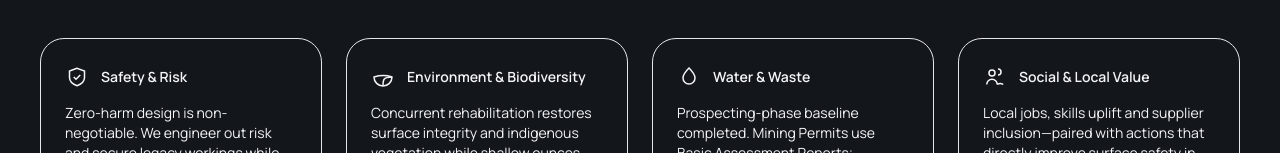
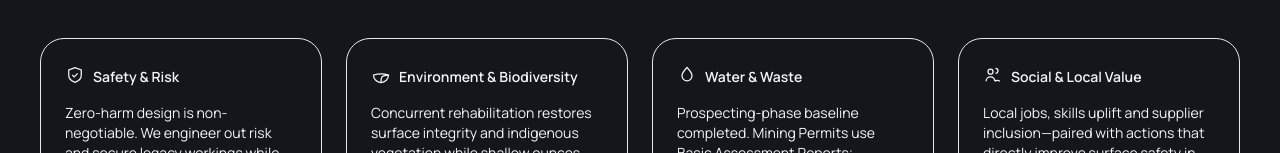
Before and after one commit to Capdavid777/gold-ore, a Next.js app: page /esg in a window 1280 px wide. Shown: the part 523-676 px from the top of the page. Built offline with nearby package versions, Linux system fonts and the light colour scheme; no server answers.

Commit message:
Update page.tsx

```diff
--- a/src/app/esg/page.tsx
+++ b/src/app/esg/page.tsx
@@ -54,7 +54,7 @@ type Stat = { label: string; value: string; sub?: string };
 
 const PILLARS: Pillar[] = [
   {
-    icon: <Icon.Shield className="h-6 w-6" />,
+    icon: <Icon.Shield className="h-5 w-5 align-middle relative -top-0.5 shrink-0" />,
     title: "Safety & Risk",
     body:
       "Zero-harm design is non-negotiable. We engineer out risk and secure legacy workings while ramping production.",
@@ -64,21 +64,21 @@ const PILLARS: Pillar[] = [
     ],
   },
   {
-    icon: <Icon.Leaf className="h-6 w-6" />,
+    icon: <Icon.Leaf className="h-5 w-5 align-middle relative -top-0.5 shrink-0" />,
     title: "Environment & Biodiversity",
     body:
       "Concurrent rehabilitation restores surface integrity and indigenous vegetation while shallow ounces are mined responsibly.",
     bullets: ["Topsoil preservation and re-seeding", "Dust/noise mitigation and progressive closure"],
   },
   {
-    icon: <Icon.Water className="h-6 w-6" />,
+    icon: <Icon.Water className="h-5 w-5 align-middle relative -top-0.5 shrink-0" />,
     title: "Water & Waste",
     body:
       "Prospecting-phase baseline completed. Mining Permits use Basic Assessment Reports; water/waste licensing sits with the offtake processor.",
     bullets: ["Closed-loop housekeeping at permits", "Haulage to toll treatment ~8 km"],
   },
   {
-    icon: <Icon.Users className="h-6 w-6" />,
+    icon: <Icon.Users className="h-5 w-5 align-middle relative -top-0.5 shrink-0" />,
     title: "Social & Local Value",
     body:
       "Local jobs, skills uplift and supplier inclusion—paired with actions that directly improve surface safety in nearby communities.",
@@ -136,8 +136,8 @@ export default function ESGPage() {
               transition={{ duration: 0.4 }}
               className="group rounded-3xl border border-surface-3/50 bg-surface-2/40 p-6 hover:border-accent-gold/50"
             >
-              {/* Header row normalized; titles forced to one line on xl+ and two sizes smaller */}
-              <div className="flex items-center gap-3 min-h-[28px]">
+              {/* Header: icon baseline-aligned with title and forced to one line on desktop */}
+              <div className="flex items-center gap-2 min-h-[28px]">
                 <span className="text-accent-gold">{p.icon}</span>
                 <h3 className="font-semibold leading-none text-sm md:text-sm xl:text-sm 2xl:text-base xl:whitespace-nowrap">
                   {p.title}
```
